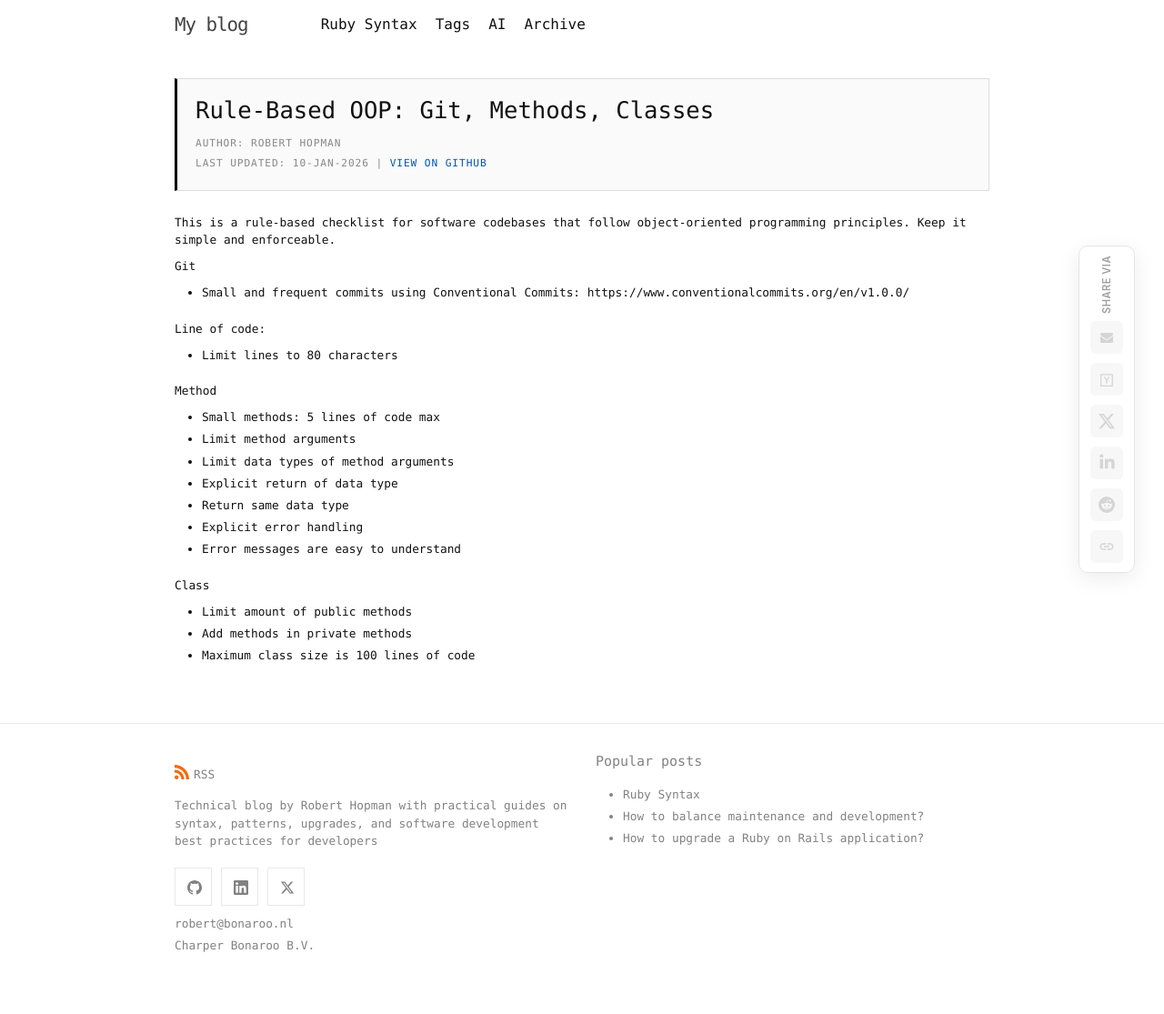
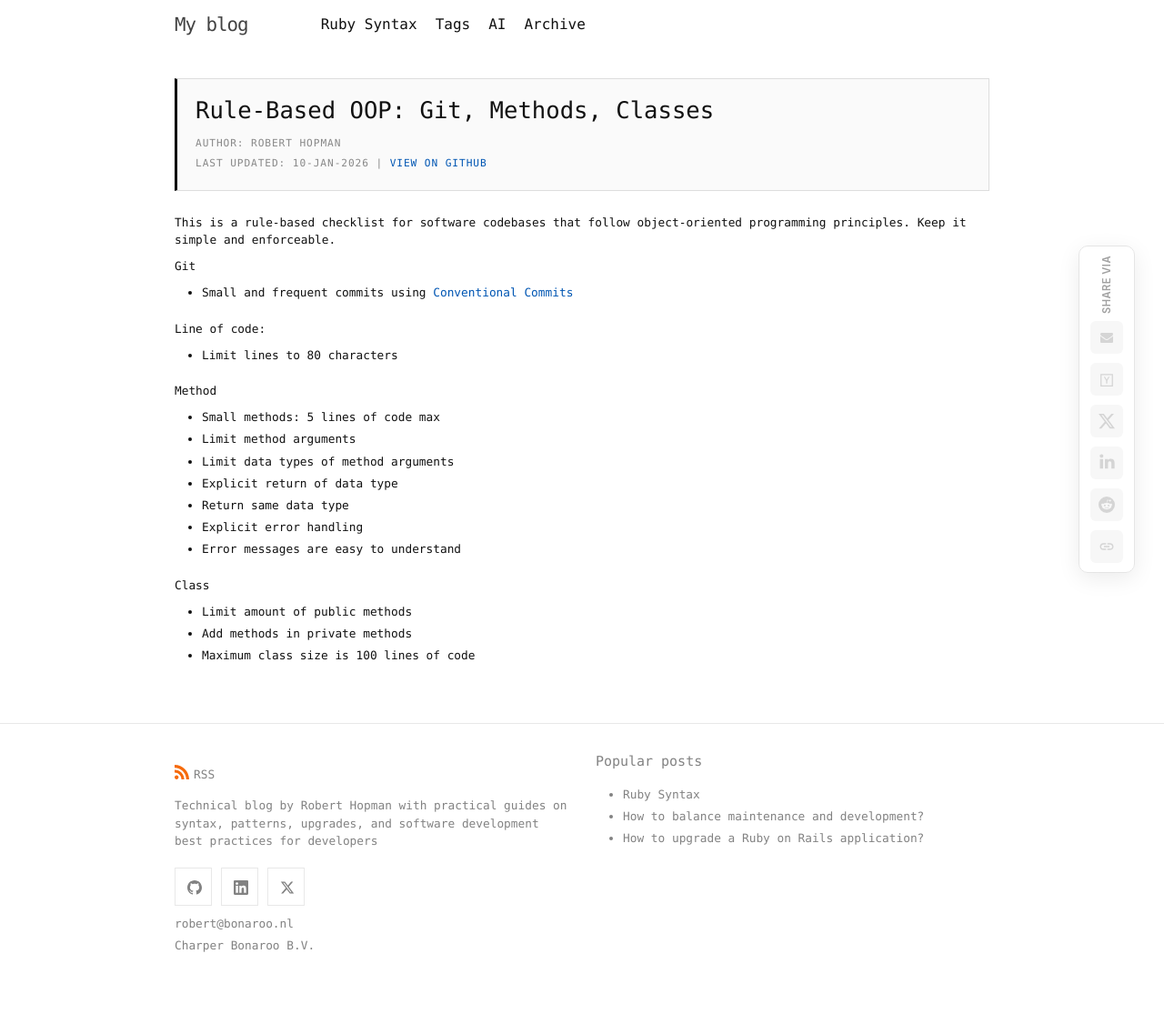
Before and after one commit to roberthopman/roberthopman.github.io, a Jekyll site: the page built from _posts/2026-01-10-oop-rules-for-git-methods-and-classes.md, in a window 1280 px wide. Shown: the whole page at 91% size. Built offline with Jekyll 4.4.1, drawn with Linux system fonts in a browser that asks for light colours; comment, search, counter and statistics services are not loaded.

Commit message:
Add link

```diff
--- a/_posts/2026-01-10-oop-rules-for-git-methods-and-classes.md
+++ b/_posts/2026-01-10-oop-rules-for-git-methods-and-classes.md
@@ -10,7 +10,7 @@ This is a rule-based checklist for software codebases that follow object-oriente
 
 Git
 
-- Small and frequent commits using Conventional Commits: https://www.conventionalcommits.org/en/v1.0.0/
+- Small and frequent commits using [Conventional Commits](https://www.conventionalcommits.org/en/v1.0.0/)
 
 Line of code:
 
```
